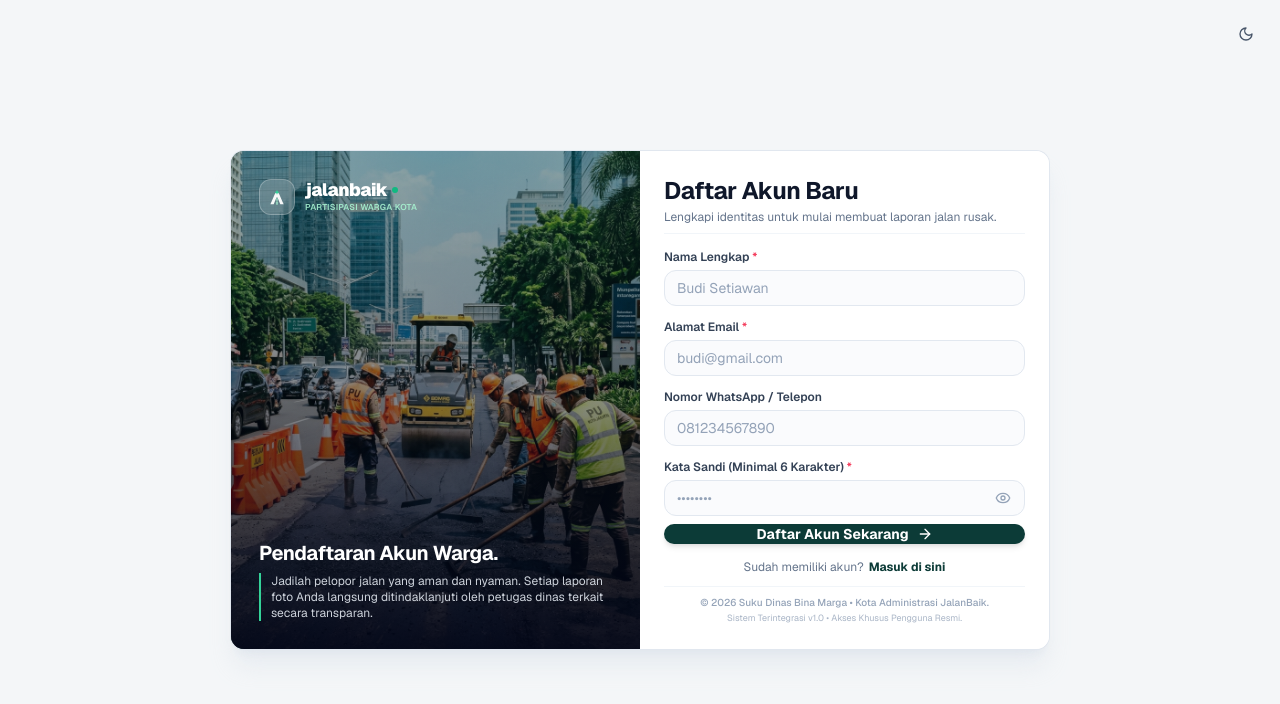
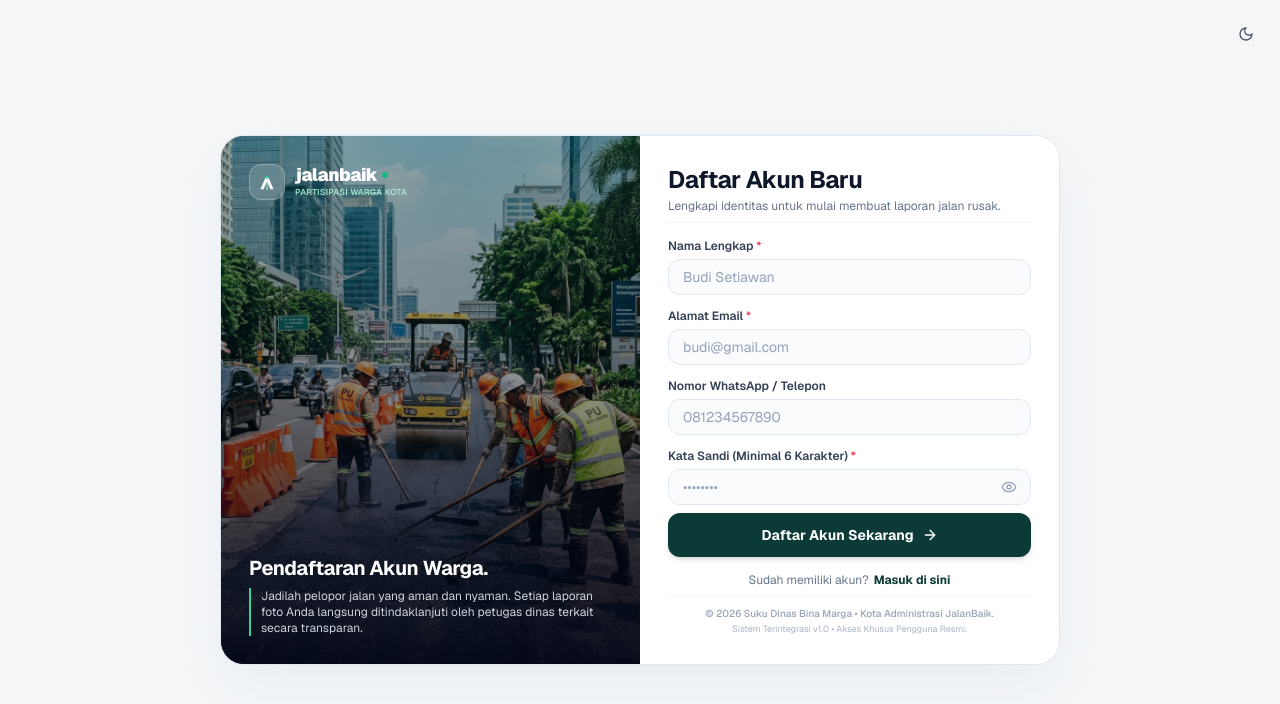
Before and after one commit to muhbintangmahardani/Pengaduan-Masyarakat, a Next.js app: page /register in a window 1280 px wide. Shown: the top 704 px of the page. Built offline with nearby package versions, Linux system fonts and the light colour scheme.

Commit message:
fix(auth): restore full h-11 button proportions and lock desktop container to prevent 100% zoom scroll

```diff
--- a/src/app/(auth)/login/page.tsx
+++ b/src/app/(auth)/login/page.tsx
@@ -36,14 +36,14 @@ export default function LoginPage() {
   };
 
   return (
-    <div className="min-h-screen w-full flex items-center justify-center bg-[#f4f6f8] dark:bg-slate-950 p-3 sm:p-4 transition-colors duration-200 relative select-none">
+    <div className="min-h-screen lg:h-screen lg:max-h-screen lg:overflow-hidden w-full flex items-center justify-center bg-[#f4f6f8] dark:bg-slate-950 p-3 sm:p-4 transition-colors duration-200 relative select-none">
       {/* Dark Mode Toggle Floating di Pojok Kanan Atas */}
       <div className="fixed top-3 right-3 sm:top-4 sm:right-4 z-50">
         <ThemeToggle />
       </div>
 
       {/* Floating Balanced Modern Card (Ukuran Pas Layar & Tanpa Scroll di 100% Zoom) */}
-      <div className="w-full max-w-[820px] lg:h-[490px] xl:h-[500px] bg-white dark:bg-slate-900 rounded-2xl border border-border/80 shadow-xl shadow-slate-300/30 dark:shadow-none overflow-hidden grid grid-cols-1 lg:grid-cols-2">
+      <div className="w-full max-w-[840px] lg:h-[530px] bg-white dark:bg-slate-900 rounded-2xl sm:rounded-[24px] border border-border/80 shadow-2xl shadow-slate-300/30 dark:shadow-none overflow-hidden grid grid-cols-1 lg:grid-cols-2">
         {/* Kolom Kiri: 50% Showcase Visual Satgas Perbaikan Jalan */}
         <div className="relative bg-[#0c3b37] text-white p-5 sm:p-6 lg:p-7 flex flex-col justify-between overflow-hidden min-h-[220px] lg:min-h-full">
           {/* Foto Nyata Satgas Pekerjaan Umum / Bina Marga Sedang Memperbaiki Jalan */}
@@ -81,7 +81,7 @@ export default function LoginPage() {
         </div>
 
         {/* Kolom Kanan: 50% Form Login Bersih, Rapi & Elegan Tanpa Scroll */}
-        <div className="p-5 sm:p-6 lg:p-6 flex flex-col justify-between bg-white dark:bg-slate-900">
+        <div className="p-6 sm:p-7 lg:p-7 flex flex-col justify-between bg-white dark:bg-slate-900">
           <div>
             <div className="space-y-0.5 mb-3">
               <h1 className="text-xl sm:text-2xl font-bold tracking-tight text-slate-900 dark:text-slate-100">
@@ -101,7 +101,7 @@ export default function LoginPage() {
             </Suspense>
 
             {/* Form Input Login Langsung */}
-            <form onSubmit={handleSubmit} className="space-y-2.5">
+            <form onSubmit={handleSubmit} className="space-y-3">
               {/* Email Input */}
               <div className="space-y-1">
                 <Label className="text-xs font-semibold text-slate-700 dark:text-slate-300">
@@ -113,7 +113,7 @@ export default function LoginPage() {
                   required
                   disabled={isLoading}
                   placeholder="admin@jalanbaik.go.id atau budi@gmail.com"
-                  className="h-9.5 text-xs sm:text-sm rounded-xl border-slate-200 dark:border-slate-800 bg-slate-50/70 dark:bg-slate-950/60 focus:bg-white dark:focus:bg-slate-950 focus:border-[#0c3b37] dark:focus:border-emerald-500 transition-all px-3"
+                  className="h-10 text-xs sm:text-sm rounded-xl border-slate-200 dark:border-slate-800 bg-slate-50/70 dark:bg-slate-950/60 focus:bg-white dark:focus:bg-slate-950 focus:border-[#0c3b37] dark:focus:border-emerald-500 transition-all px-3.5"
                 />
               </div>
 
@@ -129,7 +129,7 @@ export default function LoginPage() {
                     required
                     disabled={isLoading}
                     placeholder="••••••••"
-                    className="h-9.5 text-xs sm:text-sm rounded-xl pr-10 border-slate-200 dark:border-slate-800 bg-slate-50/70 dark:bg-slate-950/60 focus:bg-white dark:focus:bg-slate-950 focus:border-[#0c3b37] dark:focus:border-emerald-500 transition-all px-3"
+                    className="h-10 text-xs sm:text-sm rounded-xl pr-10 border-slate-200 dark:border-slate-800 bg-slate-50/70 dark:bg-slate-950/60 focus:bg-white dark:focus:bg-slate-950 focus:border-[#0c3b37] dark:focus:border-emerald-500 transition-all px-3.5"
                   />
                   <button
                     type="button"
@@ -175,7 +175,7 @@ export default function LoginPage() {
                 type="submit"
                 size="lg"
                 disabled={isLoading}
-                className="w-full h-10.5 rounded-xl bg-[#0c3b37] hover:bg-[#082825] dark:bg-emerald-600 dark:hover:bg-emerald-500 text-white font-bold text-xs sm:text-sm shadow-md active:scale-[0.99] transition-all cursor-pointer mt-1.5 whitespace-nowrap"
+                className="w-full h-11 py-2.5 rounded-xl bg-[#0c3b37] hover:bg-[#082825] dark:bg-emerald-600 dark:hover:bg-emerald-500 text-white font-bold text-xs sm:text-sm shadow-md active:scale-[0.99] transition-all cursor-pointer mt-2.5 whitespace-nowrap flex items-center justify-center"
               >
                 {isLoading ? (
                   <>
@@ -192,7 +192,7 @@ export default function LoginPage() {
             </form>
 
             {/* Link Daftar Warga Baru */}
-            <div className="pt-2 text-center">
+            <div className="pt-2.5 text-center">
               <span className="text-xs text-slate-500 dark:text-slate-400">
                 Belum punya akun warga?{" "}
               </span>
@@ -206,7 +206,7 @@ export default function LoginPage() {
           </div>
 
           {/* Footer Card */}
-          <div className="pt-2 mt-auto border-t border-slate-100 dark:border-slate-800 text-center space-y-0.5">
+          <div className="pt-2.5 mt-auto border-t border-slate-100 dark:border-slate-800 text-center space-y-0.5">
             <p className="text-[10px] text-slate-400 dark:text-slate-500 font-medium">
               © 2026 Suku Dinas Bina Marga • Kota Administrasi JalanBaik.
             </p>
--- a/src/app/(auth)/register/page.tsx
+++ b/src/app/(auth)/register/page.tsx
@@ -30,14 +30,14 @@ export default function RegisterPage() {
   };
 
   return (
-    <div className="min-h-screen w-full flex items-center justify-center bg-[#f4f6f8] dark:bg-slate-950 p-3 sm:p-4 transition-colors duration-200 relative select-none">
+    <div className="min-h-screen lg:h-screen lg:max-h-screen lg:overflow-hidden w-full flex items-center justify-center bg-[#f4f6f8] dark:bg-slate-950 p-3 sm:p-4 transition-colors duration-200 relative select-none">
       {/* Dark Mode Toggle Floating di Pojok Kanan Atas */}
       <div className="fixed top-3 right-3 sm:top-4 sm:right-4 z-50">
         <ThemeToggle />
       </div>
 
       {/* Floating Balanced Modern Card (Ukuran & Elemen Form 100% Identik & Pas Layar Tanpa Scroll) */}
-      <div className="w-full max-w-[820px] lg:h-[490px] xl:h-[500px] bg-white dark:bg-slate-900 rounded-2xl border border-border/80 shadow-xl shadow-slate-300/30 dark:shadow-none overflow-hidden grid grid-cols-1 lg:grid-cols-2">
+      <div className="w-full max-w-[840px] lg:h-[530px] bg-white dark:bg-slate-900 rounded-2xl sm:rounded-[24px] border border-border/80 shadow-2xl shadow-slate-300/30 dark:shadow-none overflow-hidden grid grid-cols-1 lg:grid-cols-2">
         {/* Kolom Kiri: 50% Showcase Visual Satgas Perbaikan Jalan */}
         <div className="relative bg-[#0c3b37] text-white p-5 sm:p-6 lg:p-7 flex flex-col justify-between overflow-hidden min-h-[220px] lg:min-h-full">
           <Image
@@ -73,7 +73,7 @@ export default function RegisterPage() {
         </div>
 
         {/* Kolom Kanan: 50% Form Registrasi Akun Berukuran Rapi & Pas Layar */}
-        <div className="p-5 sm:p-6 lg:p-6 flex flex-col justify-between bg-white dark:bg-slate-900">
+        <div className="p-6 sm:p-7 lg:p-7 flex flex-col justify-between bg-white dark:bg-slate-900">
           <div>
             <div className="space-y-0.5 mb-2.5">
               <h1 className="text-xl sm:text-2xl font-bold tracking-tight text-slate-900 dark:text-slate-100">
@@ -99,7 +99,7 @@ export default function RegisterPage() {
                   required
                   disabled={isLoading}
                   placeholder="Budi Setiawan"
-                  className="h-9 text-xs sm:text-sm rounded-xl border-slate-200 dark:border-slate-800 bg-slate-50/70 dark:bg-slate-950/60 focus:bg-white dark:focus:bg-slate-950 focus:border-[#0c3b37] dark:focus:border-emerald-500 transition-all px-3"
+                  className="h-9 text-xs sm:text-sm rounded-xl border-slate-200 dark:border-slate-800 bg-slate-50/70 dark:bg-slate-950/60 focus:bg-white dark:focus:bg-slate-950 focus:border-[#0c3b37] dark:focus:border-emerald-500 transition-all px-3.5"
                 />
               </div>
 
@@ -114,7 +114,7 @@ export default function RegisterPage() {
                   required
                   disabled={isLoading}
                   placeholder="budi@gmail.com"
-                  className="h-9 text-xs sm:text-sm rounded-xl border-slate-200 dark:border-slate-800 bg-slate-50/70 dark:bg-slate-950/60 focus:bg-white dark:focus:bg-slate-950 focus:border-[#0c3b37] dark:focus:border-emerald-500 transition-all px-3"
+                  className="h-9 text-xs sm:text-sm rounded-xl border-slate-200 dark:border-slate-800 bg-slate-50/70 dark:bg-slate-950/60 focus:bg-white dark:focus:bg-slate-950 focus:border-[#0c3b37] dark:focus:border-emerald-500 transition-all px-3.5"
                 />
               </div>
 
@@ -128,7 +128,7 @@ export default function RegisterPage() {
                   name="phoneNumber"
                   disabled={isLoading}
                   placeholder="081234567890"
-                  className="h-9 text-xs sm:text-sm rounded-xl border-slate-200 dark:border-slate-800 bg-slate-50/70 dark:bg-slate-950/60 focus:bg-white dark:focus:bg-slate-950 focus:border-[#0c3b37] dark:focus:border-emerald-500 transition-all px-3"
+                  className="h-9 text-xs sm:text-sm rounded-xl border-slate-200 dark:border-slate-800 bg-slate-50/70 dark:bg-slate-950/60 focus:bg-white dark:focus:bg-slate-950 focus:border-[#0c3b37] dark:focus:border-emerald-500 transition-all px-3.5"
                 />
               </div>
 
@@ -145,7 +145,7 @@ export default function RegisterPage() {
                     minLength={6}
                     disabled={isLoading}
                     placeholder="••••••••"
-                    className="h-9 text-xs sm:text-sm rounded-xl pr-10 border-slate-200 dark:border-slate-800 bg-slate-50/70 dark:bg-slate-950/60 focus:bg-white dark:focus:bg-slate-950 focus:border-[#0c3b37] dark:focus:border-emerald-500 transition-all px-3"
+                    className="h-9 text-xs sm:text-sm rounded-xl pr-10 border-slate-200 dark:border-slate-800 bg-slate-50/70 dark:bg-slate-950/60 focus:bg-white dark:focus:bg-slate-950 focus:border-[#0c3b37] dark:focus:border-emerald-500 transition-all px-3.5"
                   />
                   <button
                     type="button"
@@ -163,7 +163,7 @@ export default function RegisterPage() {
                 type="submit"
                 size="lg"
                 disabled={isLoading}
-                className="w-full h-10.5 rounded-xl bg-[#0c3b37] hover:bg-[#082825] dark:bg-emerald-600 dark:hover:bg-emerald-500 text-white font-bold text-xs sm:text-sm shadow-md active:scale-[0.99] transition-all cursor-pointer mt-1.5 whitespace-nowrap"
+                className="w-full h-11 py-2.5 rounded-xl bg-[#0c3b37] hover:bg-[#082825] dark:bg-emerald-600 dark:hover:bg-emerald-500 text-white font-bold text-xs sm:text-sm shadow-md active:scale-[0.99] transition-all cursor-pointer mt-2.5 whitespace-nowrap flex items-center justify-center"
               >
                 {isLoading ? (
                   <>
@@ -180,7 +180,7 @@ export default function RegisterPage() {
             </form>
 
             {/* Link Masuk Akun */}
-            <div className="pt-2 text-center">
+            <div className="pt-2.5 text-center">
               <span className="text-xs text-slate-500 dark:text-slate-400">
                 Sudah memiliki akun?{" "}
               </span>
@@ -194,7 +194,7 @@ export default function RegisterPage() {
           </div>
 
           {/* Footer Card */}
-          <div className="pt-2 mt-auto border-t border-slate-100 dark:border-slate-800 text-center space-y-0.5">
+          <div className="pt-2.5 mt-auto border-t border-slate-100 dark:border-slate-800 text-center space-y-0.5">
             <p className="text-[10px] text-slate-400 dark:text-slate-500 font-medium">
               © 2026 Suku Dinas Bina Marga • Kota Administrasi JalanBaik.
             </p>
```
